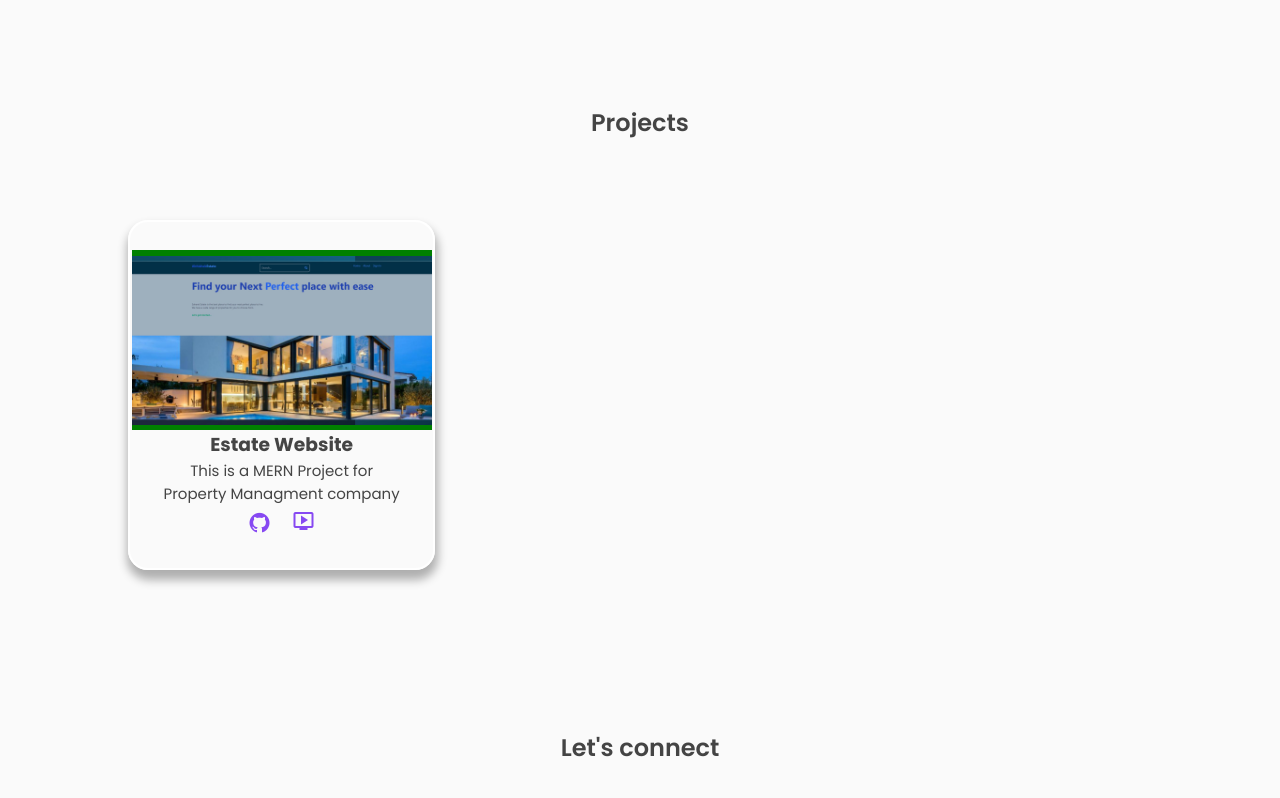
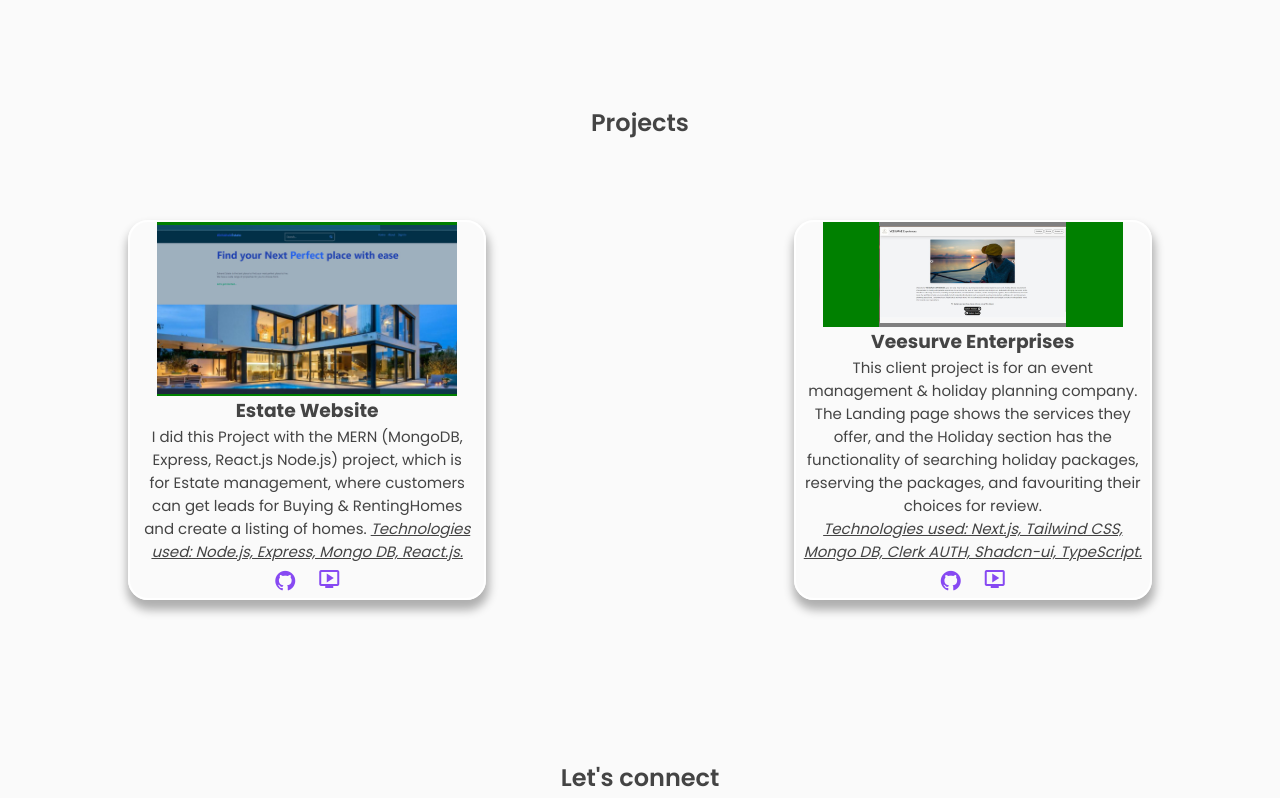
Before and after one commit to Abhishekkohligit/portfolio, a plain HTML site: page index.html in a window 1280 px wide. Shown: the part 1459-2257 px from the top of the page. Drawn offline with nearby package versions, Linux system fonts and the light colour scheme; a web font is replaced by a local one.

Commit message:
added Veesurve Demo and updated CV

```diff
--- a/index.html
+++ b/index.html
@@ -105,7 +105,7 @@
 						<div class="text-btn">
 
 							<button class="btn download-btn">
-								<a href="./Abhishek_Kohli_1.docx" target="_blank">
+								<a href="./AbhishekKohli.pdf" target="_blank">
 								Download CV <i class="uil uil-file"></i></a>
 							</button>
 						</div>
@@ -160,7 +160,7 @@
 									</p>
 								</figure>
 								<button class="about-me-btn">
-								<a href="./Abhishek_Kohli_1.docx" target="_blank">
+								<a href="./AbhishekKohli.pdf" target="_blank">
 								Download CV <i class="uil uil-file"></i></a>
 							</button>
 							</div>
@@ -225,9 +225,11 @@
 					</div>
 					<div class="project-container">
 						<div class="project-box">
-							<div class="project-pic"></div>
+							<div class="project-pic-1"></div>
 							<h3>Estate Website</h3>
-							<label>This is a MERN Project for Property Managment company</label>
+							<label>I did this Project with the MERN (MongoDB, Express, React.js Node.js) project, which is for Estate management, where customers can get leads for Buying & RentingHomes and create a listing of homes.
+								<code class="code">Technologies used: Node.js, Express, Mongo DB, React.js.</code>
+							</label>
 							<div class="project-box-links">
 							<div class="project-box-ind-link">
 								<a
@@ -242,6 +244,37 @@
 								<a
 									class="icon"
 									href="https://estate.abhishekkohli.me/"
+									target="_blank"
+									>
+									<i class="material-symbols-outlined">
+										live_tv
+									</i></a>
+
+							</div>
+						</div>
+						</div>
+
+									<div class="project-box">
+							<div class="project-pic-2"></div>
+							<h3>Veesurve Enterprises</h3>
+							<label>This client project is for an event management & holiday planning company. The Landing page shows the services they offer, and the Holiday section has the functionality of searching holiday packages, reserving the packages, and favouriting their choices for review.
+								<br>
+								<code class="code">
+Technologies used: Next.js, Tailwind CSS, Mongo DB, Clerk AUTH, Shadcn-ui, TypeScript.</code></label>
+							<div class="project-box-links">
+							<div class="project-box-ind-link">
+								<a
+									class="icon"
+									href="https://github.com/Abhishekkohligit/veesurve_demo"
+									target="_blank"
+									><i class="uil uil-github"></i
+								></a>
+
+							</div>
+							<div class="project-box-ind-link">
+								<a
+									class="icon"
+									href="https://veesurvedemo.abhishekkohli.me/"
 									target="_blank"
 									>
 									<i class="material-symbols-outlined">
--- a/style.css
+++ b/style.css
@@ -503,18 +503,32 @@ i {
 	justify-content: center;
 	align-items: center;
 	flex-direction: column;
-	width: 30%;
-	height: 350px;
+	width: 35%;
+	height: 380px;
 	background: transparent;
 	border: 2px solid #fff;
 	border-radius: 20px;
 	box-shadow: 1px 8px 10px 2px var(--first-shadow);
 	overflow: hidden;
 	cursor: pointer;
+	padding: 0 5px;
+}
+.code {
+	text-decoration: underline;
+	font-style: italic;
 }
 
-.project-pic {
+.project-pic-1 {
 	background-image: url("./Estate_Pic.jpg");
+	width: 300px;
+	height: 180px;
+	background-size: contain;
+	background-repeat: no-repeat;
+	background-position: center;
+	background-color: green;
+}
+.project-pic-2 {
+	background-image: url("./VeesurveDemo.jpg");
 	width: 300px;
 	height: 180px;
 	background-size: contain;
@@ -567,8 +581,11 @@ i {
 /* project box hover effect
 */
 
-.project-box:hover .project-pic {
+.project-box:hover .project-pic-1 {
 	background-image: url("./Estate_GIf.gif");
+}
+.project-box:hover .project-pic-2 {
+	background-image: url("./VeesurveDemoGIF.gif");
 }
 .project-box:hover.project-box::after {
 	bottom: 0;
@@ -760,17 +777,17 @@ footer {
 /* Keyframes marker */
 @keyframes iconSlide {
 	33% {
-		border: 5px solid #e6d12eaf;
+		border: 3.5px solid #e6d12eaf;
 		left: 19px;
 		top: 50%;
 	}
 	66% {
-		border: 5px solid #2ee68aad;
+		border: 3.5px solid #2ee68aad;
 		left: 86px;
 		top: 50%;
 	}
 	100% {
-		border: 5px solid rgba(49, 46, 230, 0.699);
+		border: 3.5px solid rgba(49, 46, 230, 0.699);
 		left: 135px;
 		top: 50%;
 	}
```
Also changed, not shown: VeesurveDemo.jpg (added), VeesurveDemoGIF.gif (added), 2 other files.
